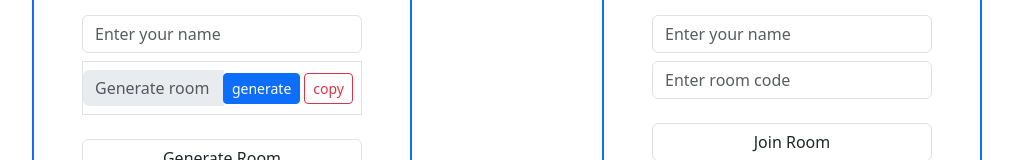
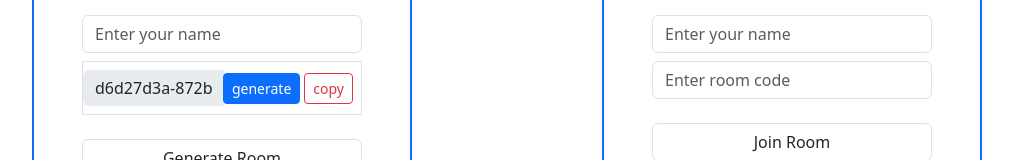
Before and after one commit to SShirot/WebITpj, a React (Vite) app in the folder frontend/: page / in a window 1280 px wide. Shown: the part 163-323 px from the top of the page, without its empty margins (133-1146 px from the left). Built offline with nearby package versions, Linux system fonts and the light colour scheme; no server answers.

Commit message:
Create and Join Room Logic
add logic to server when login to the whiteboard room both creater and joiner

```diff
--- a/frontend/package.json
+++ b/frontend/package.json
@@ -15,6 +15,7 @@
     "react-dom": "^18.2.0",
     "react-router-dom": "^6.16.0",
     "roughjs": "^4.6.4",
+    "socket.io-client": "^4.7.2",
     "yarn": "^1.22.19"
   },
   "devDependencies": {
--- a/frontend/src/App.jsx
+++ b/frontend/src/App.jsx
@@ -1,16 +1,57 @@
 
+import { useEffect, useState } from 'react';
 import { Route, Routes } from 'react-router-dom';
+import io from "socket.io-client";
 import RoomPage from '../pages/RoomPage';
 import './App.css';
 import Forms from './components/Forms';
+const server ="http://localhost:5000";
+const connectionOptions = {
+  "force new connection" : true,
+  reconnectingAttempts:"Infinity",
+  timeout: 10000,
+  transports: ["websocket"],
+};
+const socket = io(server,connectionOptions);
+
 
 const App = () => {
 
+  const [user,setUser] = useState(null);
+  useEffect(() => {
+    socket.on("userJoined",(data)=>{
+      if(data.success){
+        console.log("userJoined");
+      }
+      else{
+        console.log("userJoined Error");
+      }
+    })
+  })
+  const uuid =() => {
+    let S4 = () => {
+      return (((1+ Math.random()) * 0x10000) | 0).toString(16).substring(1);
+    };
+    return(
+      S4() +
+      S4() +
+      "-" +
+      S4() +
+      "-" +
+      S4() +
+      "-" +
+      S4() +
+      "-" +
+      S4() +
+      S4() +
+      S4()
+    );
+  };
   return (
     <>
       <div className="container">
         <Routes>
-          <Route path="/" element={<Forms />} />
+          <Route path="/" element={<Forms uuid={uuid} socket={socket} setUser={setUser}/>} />
           <Route path="/:roomId" element={<RoomPage/>} />
         </Routes>
       </div>
--- a/frontend/src/components/Forms/CreateRoomForm/index.jsx
+++ b/frontend/src/components/Forms/CreateRoomForm/index.jsx
@@ -1,4 +1,24 @@
-const CreateRoomForm = () =>{
+import { useState } from "react";
+import { useNavigate } from "react-router-dom";
+const CreateRoomForm = ({uuid,socket,setUser}) =>{
+    const [roomId, setRoomId] = useState(uuid());
+    const [name,setName] = useState("");
+    const navigate = useNavigate();
+    const handleCreateRoom =  (e) => {
+        e.preventDefault();
+        //{name, roomid , userid , host , presenter}
+        const roomData = {
+            name,
+            roomId,
+            userId : uuid(),
+            host : true,
+            presenter : true
+        }
+        setUser(roomData)
+        navigate(`/${roomId}`);
+        console.log(roomData);
+        socket.emit("userJoined",roomData);
+    }
     return(
         <form className="form col-md-12 mt-5">
             <div className="form-group">
@@ -6,18 +26,21 @@ const CreateRoomForm = () =>{
                     type="text"
                     className="form-control my-2"
                     placeholder="Enter your name"
+                    value={name}
+                    onChange={(e) => setName(e.target.value)}
                 />
             </div>
             <div className="form-group border">
                 <div className="input-group d-flex align-items-center justify-content-center">
                     <input
                         type="text"
+                        value = {roomId}
                         className="form-control my-2 border-0"
                         placeholder="Generate room code"
                         disabled
                     />
                     <div className="input-group-append">
-                        <button className="btn btn-primary btn-sm me-1" type="button">
+                        <button className="btn btn-primary btn-sm me-1" onClick={() => setRoomId(uuid)} type="button">
                             generate
                         </button>
                         <button className="btn btn-outline-danger btn-sm me-2" type="button">
@@ -26,7 +49,7 @@ const CreateRoomForm = () =>{
                     </div>
                 </div>
             </div>
-            <button type="submit" className="mt-4 btn-primary btn-block form-control">
+            <button type="submit" onClick={handleCreateRoom} className="mt-4 btn-primary btn-block form-control">
                 Generate Room
             </button>
         </form>
--- a/frontend/src/components/Forms/JoinRoomForm/index.jsx
+++ b/frontend/src/components/Forms/JoinRoomForm/index.jsx
@@ -1,4 +1,24 @@
-const JoinRoomForm = () =>{
+import { useState } from "react";
+import { useNavigate } from "react-router-dom";
+
+const JoinRoomForm = ({uuid,socket,setUser}) =>{
+    const [roomId, setRoomId] = useState("");
+    const [name, setName] = useState("");
+    const navigate = useNavigate();
+    const handleRoomJoin =  (e) => {
+        e.preventDefault();
+        //{name, roomid , userid , host , presenter}
+        const roomData = {
+            name,
+            roomId,
+            userId : uuid(),
+            host : false,
+            presenter : false,
+        }
+        setUser(roomData)
+        navigate(`/${roomId}`);
+        socket.emit("userJoined",roomData);
+    }
     return(
         <form className="form col-md-12 mt-5">
             <div className="form-group">
@@ -6,6 +26,8 @@ const JoinRoomForm = () =>{
                     type="text"
                     className="form-control my-2"
                     placeholder="Enter your name"
+                    value={name}
+                    onChange={(e) => setName(e.target.value)}
                 />
             </div>
             <div className="form-group">
@@ -13,9 +35,11 @@ const JoinRoomForm = () =>{
                         type="text"
                         className="form-control my-2"
                         placeholder="Enter room code"
+                        value={roomId}
+                        onChange={(e) => setRoomId(e.target.value)}
                     />
             </div>
-            <button type="submit" className="mt-4 btn-primary btn-block form-control">
+            <button type="submit" onClick={handleRoomJoin} className="mt-4 btn-primary btn-block form-control">
                 Join Room
             </button>
         </form>
--- a/frontend/src/components/Forms/index.jsx
+++ b/frontend/src/components/Forms/index.jsx
@@ -1,16 +1,16 @@
 import CreateRoomForm from "./CreateRoomForm";
 import JoinRoomForm from "./JoinRoomForm";
 import "./index.css";
-const Forms = () => {
+const Forms = ({uuid,socket,setUser }) => {
     return(
         <div className="row h-100">
             <div className="col-md-4 mt-5 form-box py-3 p-5 border border-2 border-primary rounded-2 mx-auto d-flex flex-column align-items-center">
                 <h1 className="text-primary fw-bold">Create Room</h1>
-                <CreateRoomForm/>
+                <CreateRoomForm uuid = {uuid} socket={socket} setUser={setUser}/>
             </div>
             <div className="col-md-4 mt-5 form-box py-3 p-5 border border-2 border-primary rounded-2 mx-auto d-flex flex-column align-items-center">
                 <h1 className="text-primary fw-bold">Join Room</h1>
-                <JoinRoomForm/>
+                <JoinRoomForm uuid = {uuid} socket={socket} setUser={setUser}/>
             </div>
         </div>
     )
```
Also changed, not shown: 2 other files (tests, documents, lock files or other folders).
